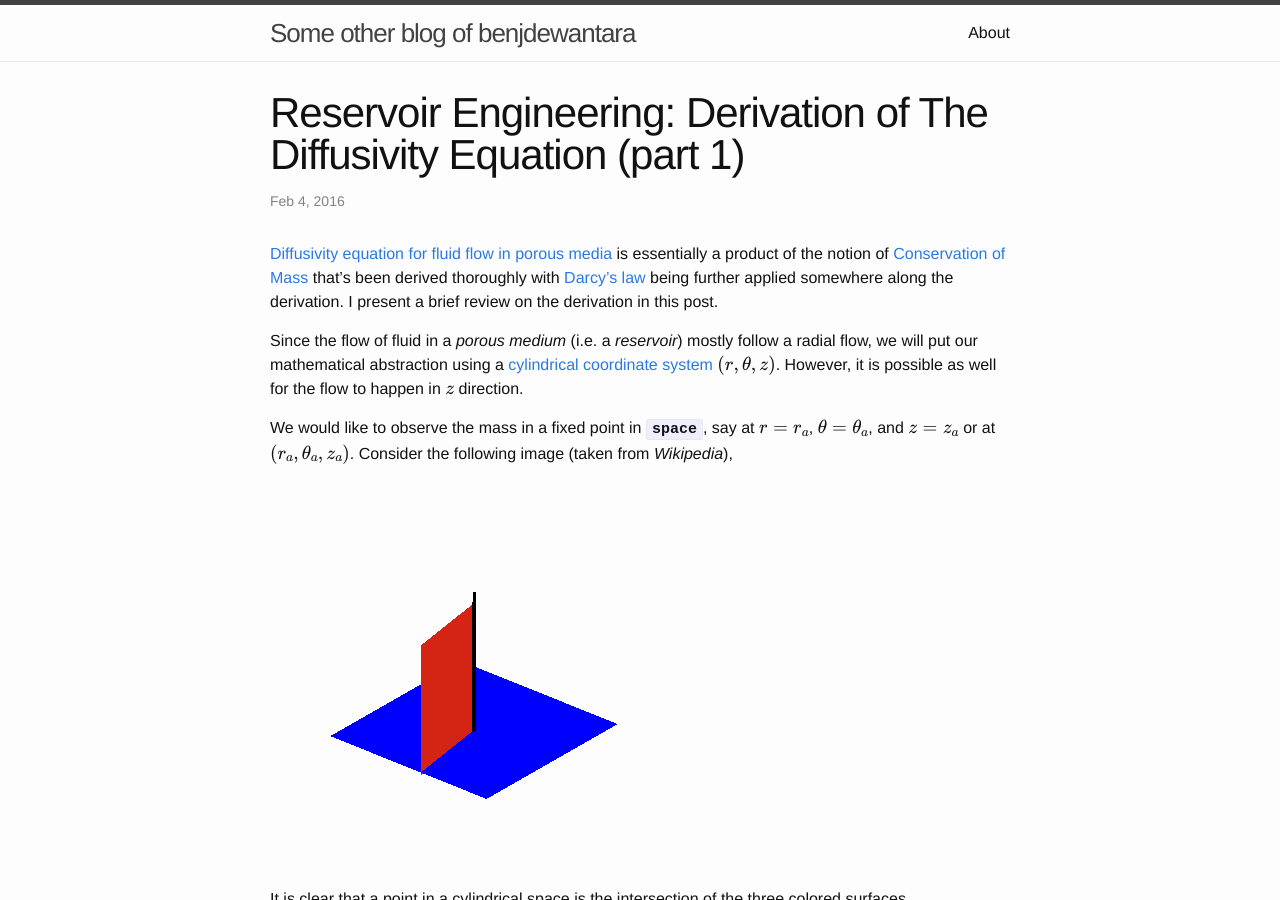
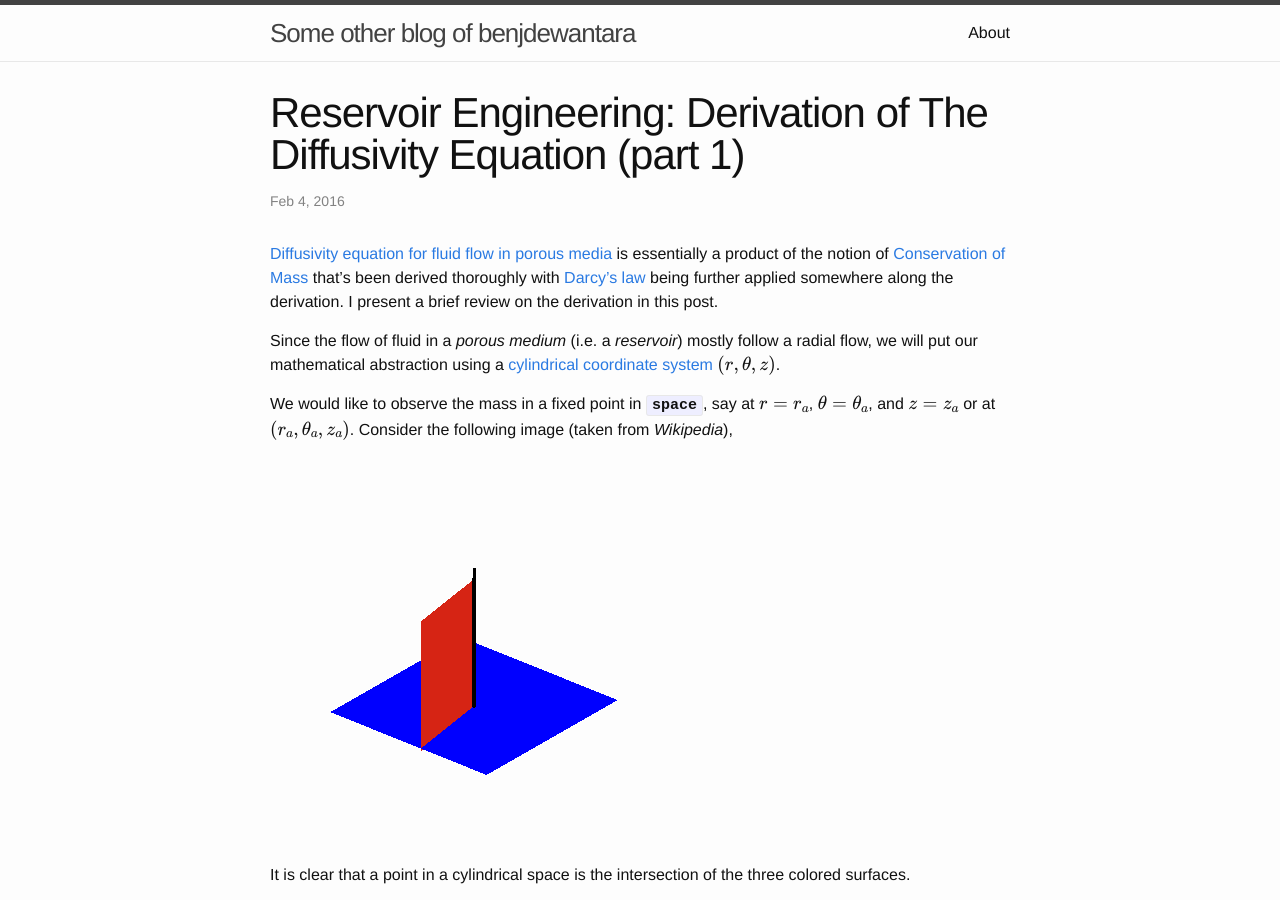
Before and after one commit to benjdewantara/benjdewantara.github.io, a Jekyll site: the page built from _posts/2016-02-04-review-res-eng-derivation-of-diffusivity-equation-pt-1.md, in a window 1280 px wide and 900 px high. Built offline with Jekyll 4.4.1, drawn with Linux system fonts in a browser that asks for light colours; formulas are drawn with MathJax 3; comment, search, counter and statistics services are not loaded.

Commit message:
Fixed an article

```diff
--- a/_posts/2016-02-04-review-res-eng-derivation-of-diffusivity-equation-pt-1.md
+++ b/_posts/2016-02-04-review-res-eng-derivation-of-diffusivity-equation-pt-1.md
@@ -9,7 +9,7 @@ disqus_identifier: 5012a7ae-cb0d-11e5-8a5a-080027047769
 
 [Diffusivity equation for fluid flow in porous media](diffusivity-eq) is essentially a product of the notion of [Conservation of Mass](continuity-eq) that's been derived thoroughly with [Darcy's law](darcy-eq) being further applied somewhere along the derivation. I present a brief review on the derivation in this post.
 
-Since the flow of fluid in a *porous medium* (i.e. a *reservoir*) mostly follow a radial flow, we will put our mathematical abstraction using a [cylindrical coordinate system](cylindrical-coord) $$ (r, \theta, z) $$. However, it is possible as well for the flow to happen in $$ z $$ direction.
+Since the flow of fluid in a *porous medium* (i.e. a *reservoir*) mostly follow a radial flow, we will put our mathematical abstraction using a [cylindrical coordinate system](cylindrical-coord) $$ (r, \theta, z) $$.
 
 We would like to observe the mass in a fixed point in **`space`**, say at $$ r=r_a $$, $$ \theta=\theta_a$$, and $$ z=z_a $$ or at $$ (r_a, \theta_a, z_a) $$. Consider the following image (taken from *Wikipedia*),
 
```
